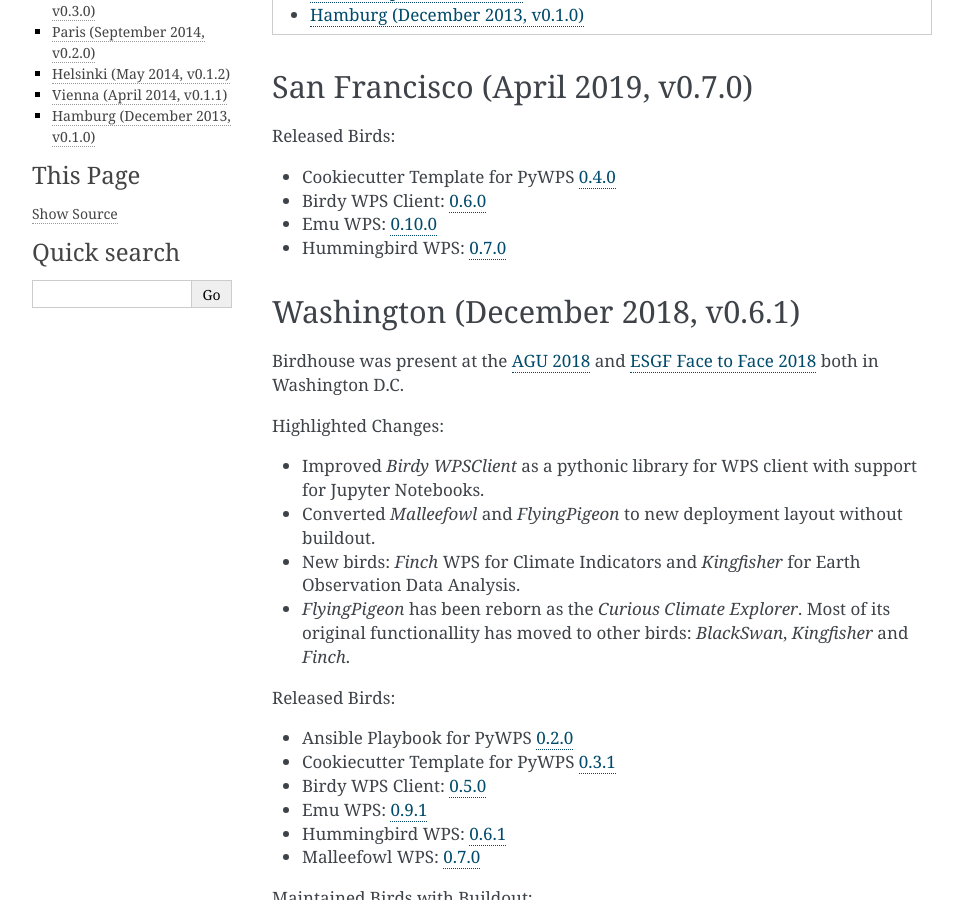
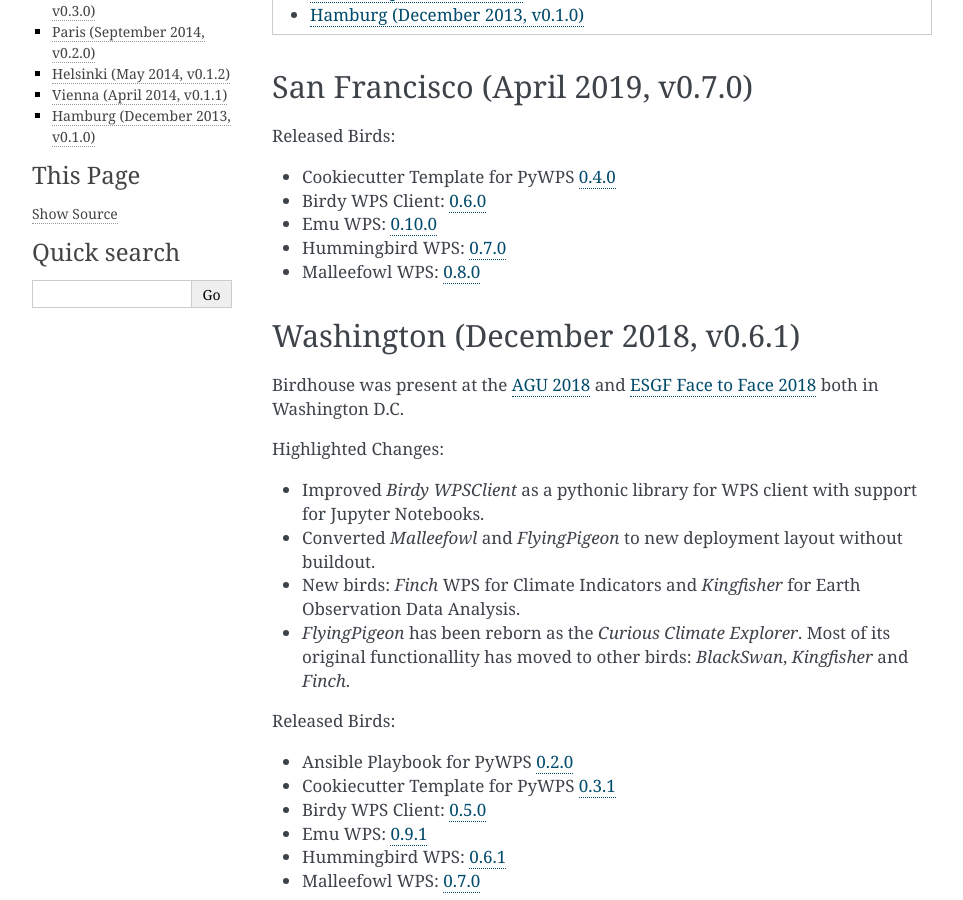
Before and after one commit to bird-house/birdhouse-docs, a Sphinx documentation site: the page built from docs/source/release_notes.rst, in a window 1280 px wide and 900 px high, scrolled down 325 px. Shown: the whole window, without its empty margins (148-1111 px from the left). Built offline with Sphinx 7.4.7, drawn with Linux system fonts in a browser that asks for light colours.

Commit message:
added malleefowl

```diff
--- a/docs/source/release_notes.rst
+++ b/docs/source/release_notes.rst
@@ -18,6 +18,7 @@
 * Birdy WPS Client: `0.6.0 <https://github.com/bird-house/birdy/releases/tag/v0.6.0>`_
 * Emu WPS: `0.10.0 <https://github.com/bird-house/emu/releases/tag/v0.10.0>`_
 * Hummingbird WPS: `0.7.0 <https://github.com/bird-house/hummingbird/releases/tag/v0.7.0>`_
+* Malleefowl WPS: `0.8.0 <https://github.com/bird-house/malleefowl/releases/tag/v0.8.0>`_
 
 Washington (December 2018, v0.6.1)
 ==================================
```
